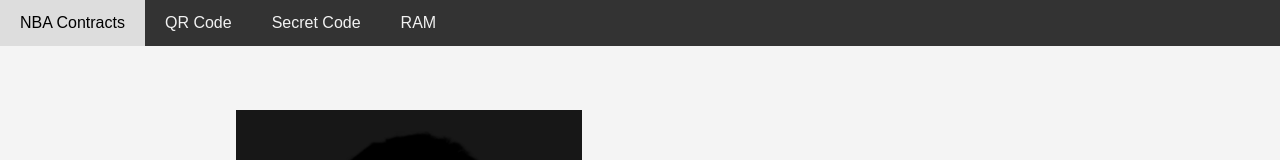
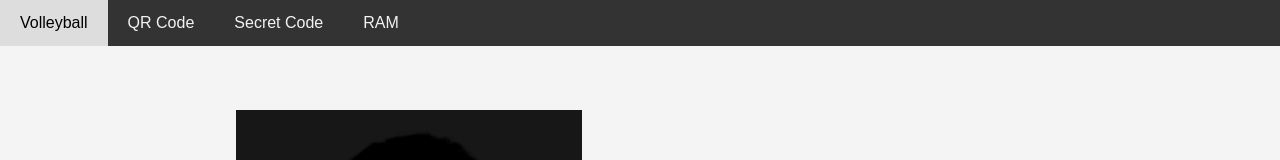
Before and after one commit to brigham4210/brigham4210.github.io, a plain HTML site: page index.html in a window 1280 px wide. Shown: the top 160 px of the page. Drawn offline with Linux system fonts and the light colour scheme.

Commit message:
Update index.html

```diff
--- a/index.html
+++ b/index.html
@@ -8,7 +8,7 @@
 </head>
 <body>
 <div class="navbar">
-    <a href="/nba">NBA Contracts</a>
+    <a href="/volleyball">Volleyball</a>
     <a href="/QR_coder">QR Code</a>
     <a href="/Coder">Secret Code</a>
     <a href="/RAM">RAM</a>
```
